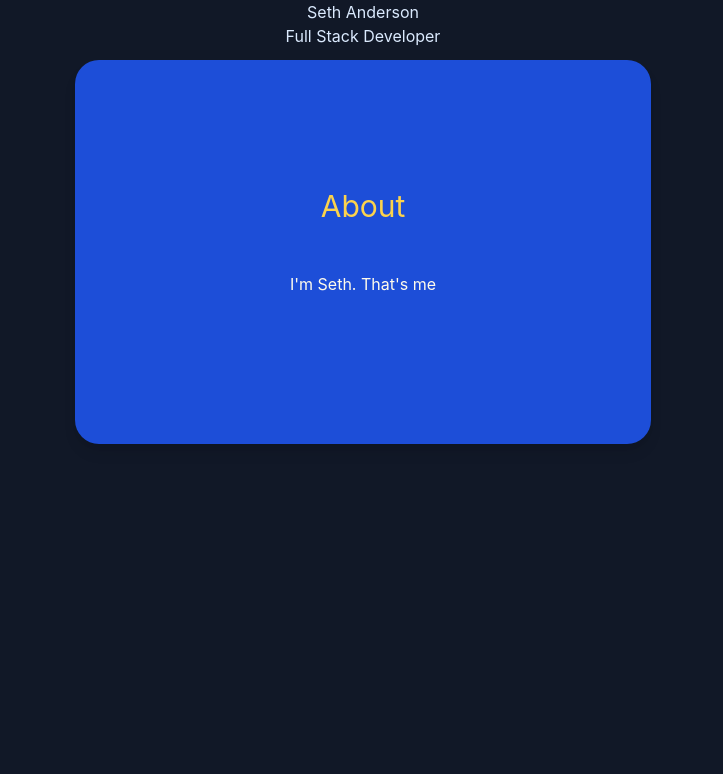
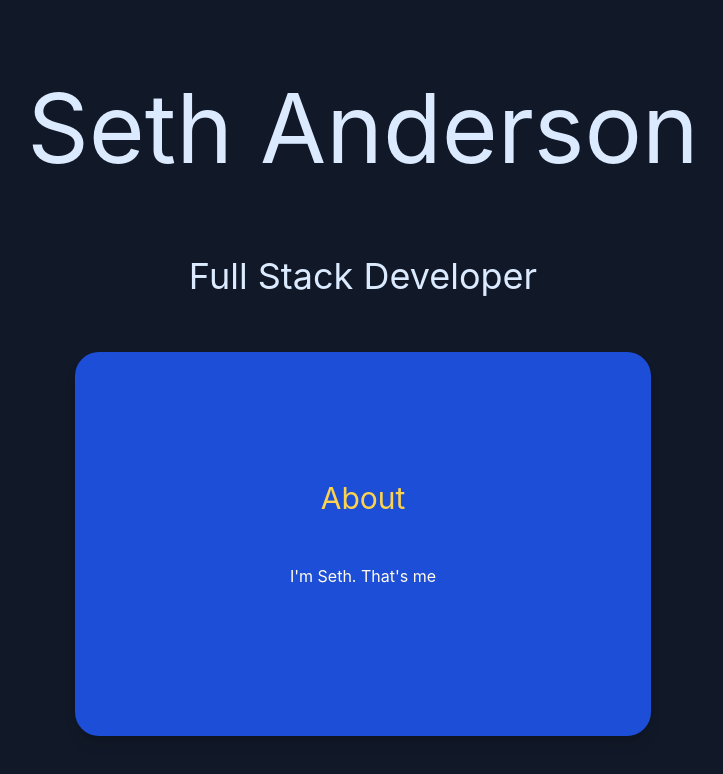
Before and after one commit to sethanderson1/nextjs-portfolio, a Next.js app: page / in a window 1280 px wide. Shown: the top 774 px of the page, without its empty margins (277-1000 px from the left). Built offline with nearby package versions, Linux system fonts and the light colour scheme.

Commit message:
test commit 6

```diff
--- a/pages/index.js
+++ b/pages/index.js
@@ -11,10 +11,10 @@ export default function Home() {
 
       <main >
         <header className="text-blue-100">
-          <h1 className="text-center">
+          <h1 className="text-center text-8xl my-20">
             Seth Anderson
             </h1>
-          <h2 className="text-center">
+          <h2 className="text-center text-4xl my-11">
             Full Stack Developer
             </h2>
         </header>
```
